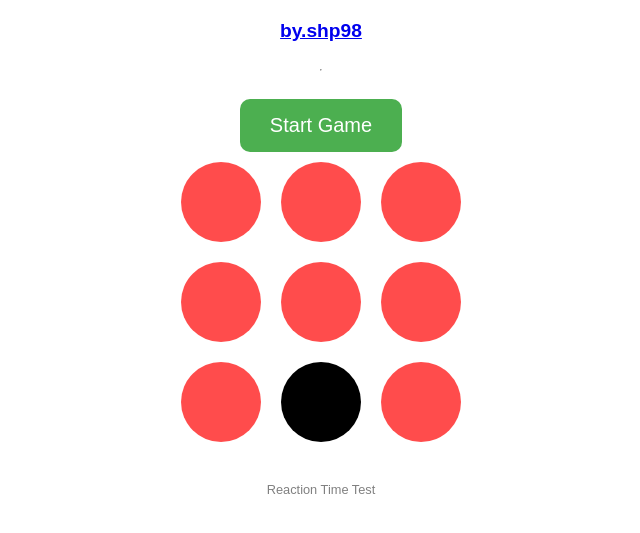
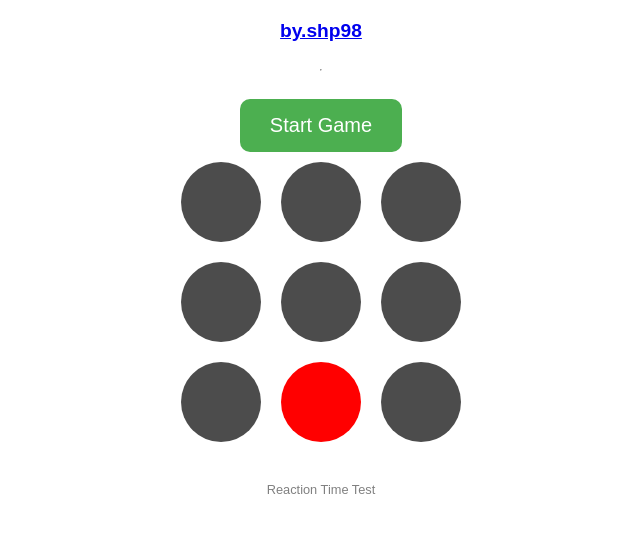
Before and after one commit to parksh12/Speed, a plain HTML site: page index.html in a window 1280 px wide. Both pictures are taken after a click on the button "Start Game". Shown: the part 227-760 px from the top of the page, without its empty margins (319-959 px from the left). Drawn offline with Linux system fonts and the light colour scheme.

Commit message:
index.html 업데이트

```diff
--- a/index.html
+++ b/index.html
@@ -49,7 +49,7 @@
             width: 80px;
             height: 80px;
             border-radius: 50%;
-            background-color: red;
+            background-color: black; /* 기본 원 색깔을 검정색으로 설정 */
             margin: 10px;
             display: inline-block;
             opacity: 0.7;
@@ -146,14 +146,14 @@
         const circles = document.querySelectorAll('.circle');
         const randomIndex = Math.floor(Math.random() * circles.length);
         const randomCircle = circles[randomIndex];
-        randomCircle.style.backgroundColor = 'black';  // 원 색깔을 검정색으로 변경
+        randomCircle.style.backgroundColor = 'red';  // 원 색깔을 빨간색으로 변경
         randomCircle.style.opacity = '1';  // 원을 완전히 보이게 함
 
         startTime = Date.now();
 
         // 1초 후 원을 원래대로 돌려놓음
         setTimeout(() => {
-            randomCircle.style.backgroundColor = 'red';  // 원 색깔을 빨간색으로 변경
+            randomCircle.style.backgroundColor = 'black';  // 원 색깔을 검정색으로 변경
             randomCircle.style.opacity = '0.7';  // 원을 다시 투명하게
             currentRound++;
             showRandomCircle();  // 다음 원을 나타냄
```
